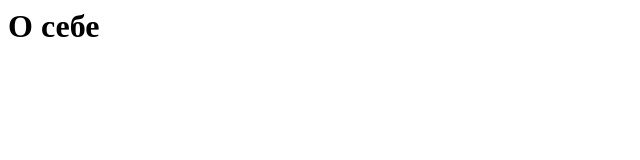
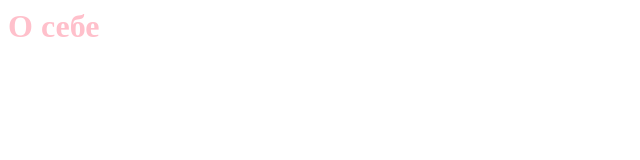
Before and after one commit to AnastasiaK993/repa, a plain HTML site: page index.html in a window 1280 px wide. Shown: the whole page, without its empty margins (0-640 px from the left). Drawn offline with Linux system fonts and the light colour scheme.

Commit message:
создание конфликта

```diff
--- a/style.css
+++ b/style.css
@@ -1 +1 @@
-h1{color:black;}
+h1{color:pink;}
```
Also changed, not shown: file.txt (added).
